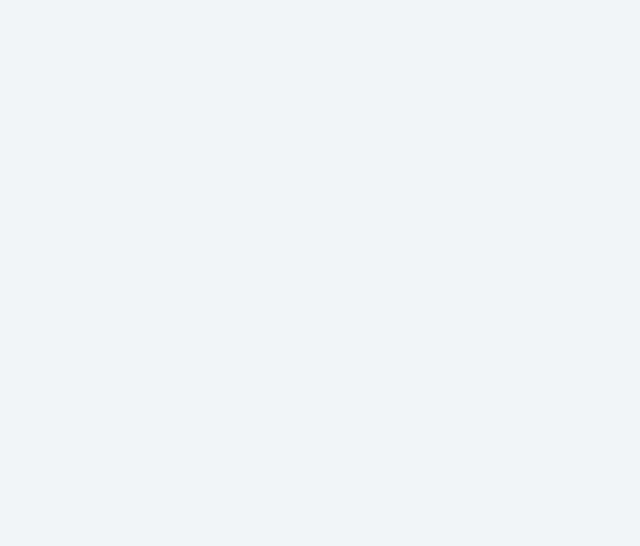
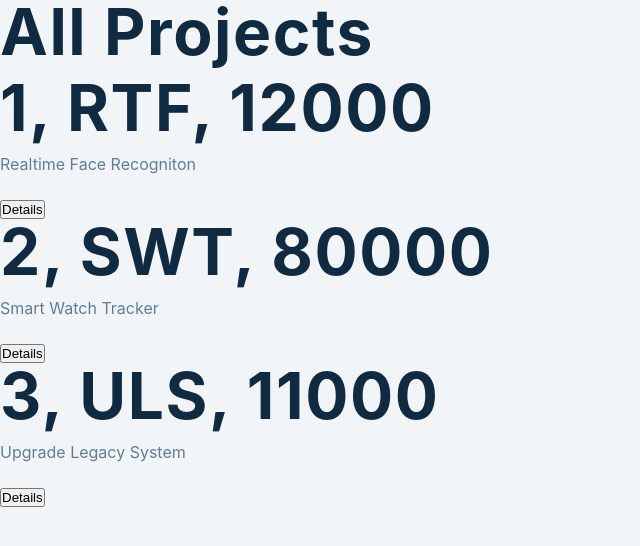
Before and after one commit to dennissai/TT2_14, a React (Create React App) app in the folder frontend/: page /prjlisting in a window 1280 px wide. Before the commit this address had no page. Shown: the top 546 px of the page, without its empty margins (0-640 px from the left). Built offline with nearby package versions, Linux system fonts and the light colour scheme.

Commit message:
project list done

```diff
--- a/frontend/src/App.js
+++ b/frontend/src/App.js
@@ -4,6 +4,7 @@ import Home from "./pages/Home";
 import Loginpage from "./pages/loginpage";
 import Expense from "./components/Expense";
 import Project from "./components/Project";
+import ProjectList from "./components/ProjectList";
 // import Singleproject from "./pages/Singleproject";
 
 function App() {
@@ -14,6 +15,7 @@ function App() {
         <Route path='/home' element={<Home />} />
         <Route path='/expense' element={<Expense />} />
         <Route path='/project' element={<Project />} />
+        <Route path='/prjlisting' element={<ProjectList />} />
       </Routes>
     </Router>
   );
--- a/frontend/src/components/ProjectList.js
+++ b/frontend/src/components/ProjectList.js
@@ -9,20 +9,20 @@ const data = [
     budget: 12000,
     description: "Realtime Face Recogniton",
   },
-  // {
-  //   "id": 2,
-  //   "user_id": 1,
-  //   "name": "SWT",
-  //   "budget": 80000,
-  //   "description": "Smart Watch Tracker"
-  // },
-  // {
-  //   "id": 3,
-  //   "user_id": 2,
-  //   "name": "ULS",
-  //   "budget": 11000,
-  //   "description": "Upgrade Legacy System"
-  // }
+  {
+    id: 2,
+    user_id: 1,
+    name: "SWT",
+    budget: 80000,
+    description: "Smart Watch Tracker",
+  },
+  {
+    id: 3,
+    user_id: 2,
+    name: "ULS",
+    budget: 11000,
+    description: "Upgrade Legacy System",
+  },
 ];
 
 const ProjectList = () => {
```
